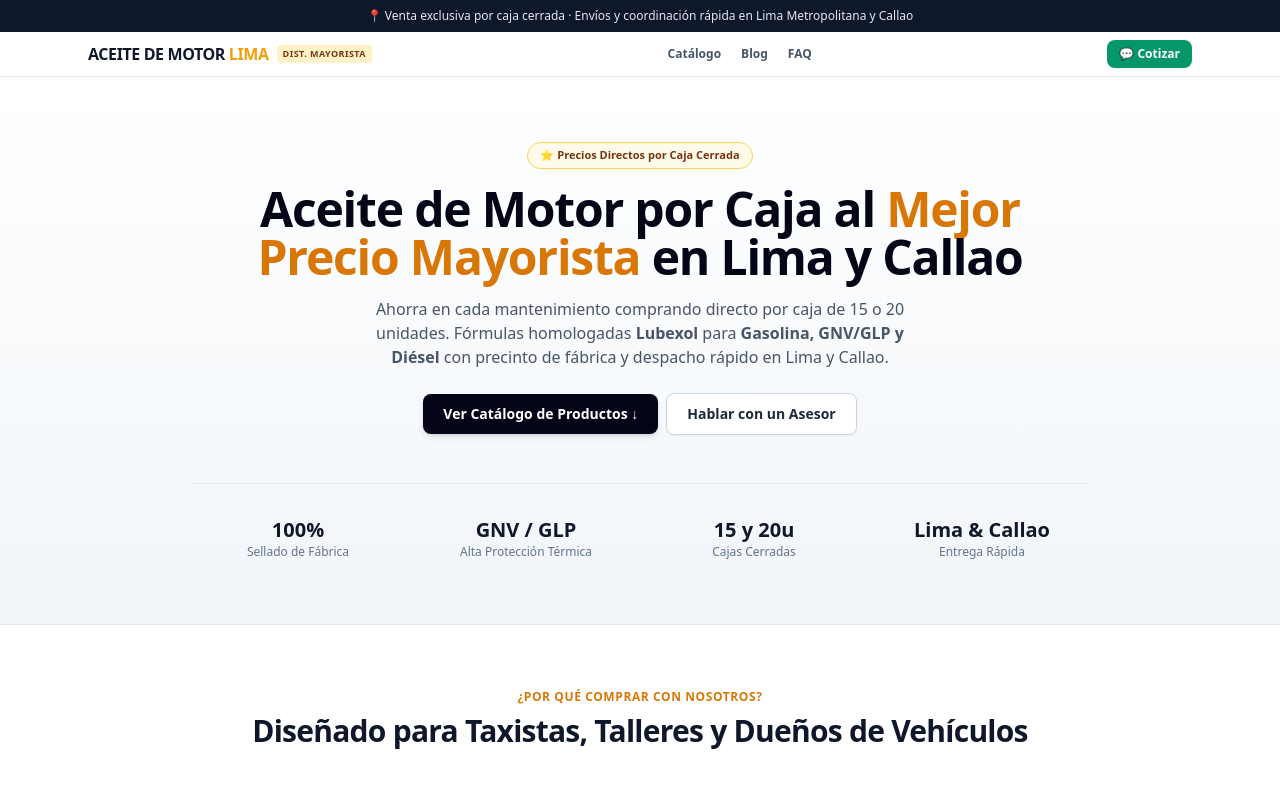
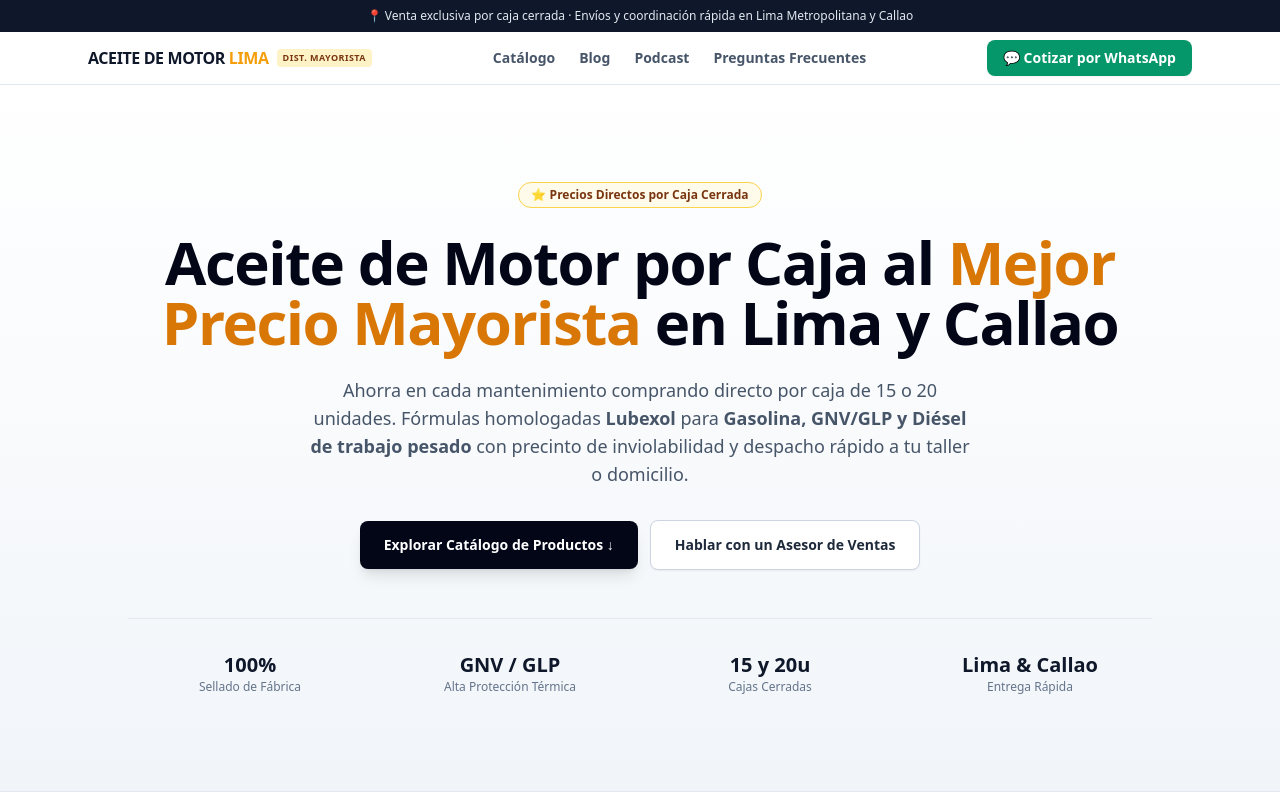
Before and after one commit to Efrain-Pirqaq/lubexol, an Astro site: page / in a window 1280 px wide. Shown: the top 794 px of the page. Built offline with nearby package versions, Linux system fonts and the light colour scheme; Astro itself is replaced by a stand-in of ours; no server answers.

```diff
--- a/src/pages/index.astro
+++ b/src/pages/index.astro
@@ -150,58 +150,60 @@ const faqPageSchema = {
             Dist. Mayorista
           </span>
         </a>
-        <nav class="hidden items-center gap-5 text-xs font-semibold text-slate-600 md:flex">
+        <nav class="hidden items-center gap-6 text-sm font-semibold text-slate-600 md:flex">
           <a href="#catalogo" class="transition-colors hover:text-slate-900">Catálogo</a>
           <a href="/blog" class="transition-colors hover:text-slate-900">Blog</a>
-          <a href="#faq" class="transition-colors hover:text-slate-900">FAQ</a>
+          <a href="/podcast" class="transition-colors hover:text-slate-900">Podcast</a>
+          <a href="#faq" class="transition-colors hover:text-slate-900">Preguntas Frecuentes</a>
         </nav>
         <div class="flex items-center gap-3">
           <a
             href={defaultWaUrl}
             target="_blank"
             rel="noopener noreferrer"
-            class="inline-flex items-center gap-1.5 rounded-lg bg-emerald-600 px-3 py-1.5 text-xs font-bold text-white shadow-sm transition hover:bg-emerald-500"
+            class="inline-flex items-center gap-2 rounded-lg bg-emerald-600 px-4 py-2 text-xs font-bold text-white shadow-sm transition hover:bg-emerald-500 sm:text-sm"
           >
-            <span>💬 Cotizar</span>
+            <span>💬 Cotizar por WhatsApp</span>
           </a>
         </div>
       </div>
       <!-- Pestañas de Navegación Móvil -->
-      <div class="flex items-center justify-center gap-5 border-t border-slate-100 py-1 text-[11px] font-semibold text-slate-600 md:hidden">
+      <div class="flex items-center justify-center gap-5 border-t border-slate-100 py-1.5 text-xs font-semibold text-slate-600 md:hidden">
         <a href="#catalogo" class="hover:text-slate-900">Catálogo</a>
         <a href="/blog" class="hover:text-slate-900">Blog</a>
+        <a href="/podcast" class="hover:text-slate-900">Podcast</a>
         <a href="#faq" class="hover:text-slate-900">FAQ</a>
       </div>
     </header>
 
     <main>
       <!-- Hero Section -->
-      <section class="relative overflow-hidden bg-gradient-to-b from-white via-slate-50 to-slate-100 px-4 py-10 sm:px-6 lg:py-16">
-        <div class="mx-auto max-w-4xl text-center">
-          <div class="inline-flex items-center gap-2 rounded-full border border-amber-300 bg-amber-50 px-3 py-1 text-[11px] font-semibold text-amber-900">
+      <section class="relative overflow-hidden bg-gradient-to-b from-white via-slate-50 to-slate-100 px-4 py-16 sm:px-6 lg:py-24">
+        <div class="mx-auto max-w-5xl text-center">
+          <div class="inline-flex items-center gap-2 rounded-full border border-amber-300 bg-amber-50 px-3 py-1 text-xs font-semibold text-amber-900">
             <span>⭐ Precios Directos por Caja Cerrada</span>
           </div>
-          <h1 class="mt-4 text-2xl font-extrabold tracking-tight text-slate-950 sm:text-4xl lg:text-5xl">
+          <h1 class="mt-6 text-3xl font-extrabold tracking-tight text-slate-950 sm:text-5xl lg:text-6xl">
             Aceite de Motor por Caja al <span class="text-amber-600">Mejor Precio Mayorista</span> en Lima y Callao
           </h1>
-          <p class="mx-auto mt-4 max-w-xl text-sm text-slate-600 sm:text-base">
-            Ahorra en cada mantenimiento comprando directo por caja de 15 o 20 unidades. Fórmulas homologadas <strong>Lubexol</strong> para <strong>Gasolina, GNV/GLP y Diésel</strong> con precinto de fábrica y despacho rápido en Lima y Callao.
+          <p class="mx-auto mt-6 max-w-2xl text-base text-slate-600 sm:text-lg">
+            Ahorra en cada mantenimiento comprando directo por caja de 15 o 20 unidades. Fórmulas homologadas <strong>Lubexol</strong> para <strong>Gasolina, GNV/GLP y Diésel de trabajo pesado</strong> con precinto de inviolabilidad y despacho rápido a tu taller o domicilio.
           </p>
 
-          <div class="mt-6 flex flex-col justify-center gap-2 sm:flex-row sm:items-center">
+          <div class="mt-8 flex flex-col justify-center gap-3 sm:flex-row sm:items-center">
             <a
               href="#catalogo"
-              class="inline-flex items-center justify-center rounded-lg bg-slate-950 px-5 py-2.5 text-sm font-bold text-white shadow-md transition hover:bg-slate-800"
+              class="inline-flex items-center justify-center rounded-lg bg-slate-950 px-6 py-3.5 text-sm font-bold text-white shadow-lg transition hover:bg-slate-800"
             >
-              Ver Catálogo de Productos ↓
+              Explorar Catálogo de Productos ↓
             </a>
             <a
               href={defaultWaUrl}
               target="_blank"
               rel="noopener noreferrer"
-              class="inline-flex items-center justify-center rounded-lg border border-slate-300 bg-white px-5 py-2.5 text-sm font-bold text-slate-800 shadow-sm transition hover:bg-slate-50"
+              class="inline-flex items-center justify-center rounded-lg border border-slate-300 bg-white px-6 py-3.5 text-sm font-bold text-slate-800 shadow-sm transition hover:bg-slate-50"
             >
-              Hablar con un Asesor
+              Hablar con un Asesor de Ventas
             </a>
           </div>
 
```
